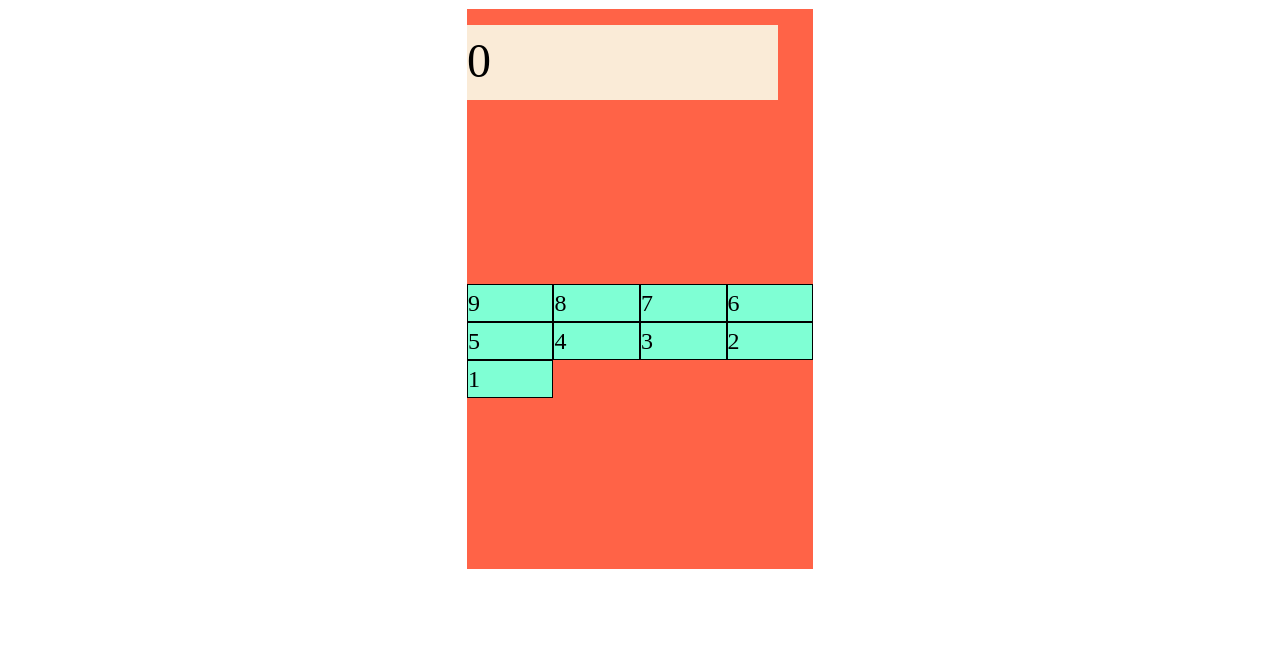
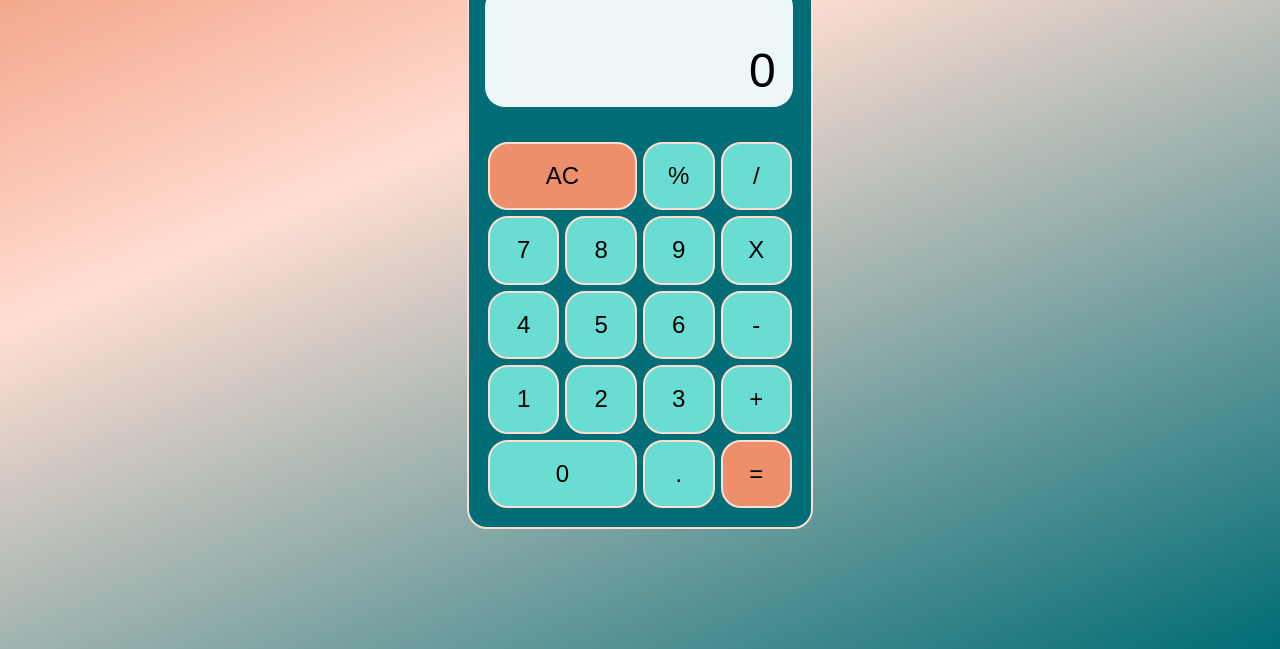
Before and after one commit to CStewartDev/calculator, a plain HTML site: page index.html in a window 1280 px wide. Shown: the part 151-800 px from the top of the page. Drawn offline with nearby package versions, Linux system fonts and the light colour scheme; a web font is replaced by a local one.

Commit message:
Layout complete

```diff
--- a/index.html
+++ b/index.html
@@ -5,24 +5,35 @@
     <meta http-equiv="X-UA-Compatible" content="IE=edge">
     <meta name="viewport" content="width=device-width, initial-scale=1.0">
     <title>Calculator!!!</title>
+    <link rel="preconnect" href="https://fonts.googleapis.com">
+    <link rel="preconnect" href="https://fonts.gstatic.com" crossorigin>
+    <link href="https://fonts.googleapis.com/css2?family=Goldman&display=swap" rel="stylesheet">
     <link href="https://unpkg.com/sanitize.css" rel="stylesheet" />
     <link rel="stylesheet" href="styles.css">
 </head>
 <body>
-    <h1>Calculator</h1>
-
     <div class = "calc-body">
         <div class = "calc-screen">0</div>
         <div class = "calc-buttons">
-            <div class=numButton>9</div>
-            <div class=numButton>8</div>
-            <div class=numButton>7</div>
-            <div class=numButton>6</div>
-            <div class=numButton>5</div>
-            <div class=numButton>4</div>
-            <div class=numButton>3</div>
-            <div class=numButton>2</div>
-            <div class=numButton>1</div>
+            <div class="numButton double AC" data-btn="AC">AC</div>
+            <div class="numButton" data-btn="%">%</div>
+            <div class="numButton"data-btn="/">/</div>
+            <div class="numButton" data-btn="7">7</div>
+            <div class="numButton" data-btn="8">8</div>
+            <div class="numButton" data-btn="9">9</div>
+            <div class="numButton" data-btn="X">X</div>
+            <div class="numButton" data-btn="4">4</div>
+            <div class="numButton" data-btn="5">5</div>
+            <div class="numButton" data-btn="6">6</div>
+            <div class="numButton" data-btn="-">-</div>
+            <div class="numButton" data-btn="1">1</div>
+            <div class="numButton" data-btn="2">2</div>
+            <div class="numButton" data-btn="3">3</div>
+            <div class="numButton" data-btn="+">+</div>
+            <div class="numButton double" data-btn="0">0</div>
+            <div class="numButton" data-btn=".">.</div>
+            <div class="numButton equals" data-btn="=">=</div>
+
         </div>
     </div>
 
--- a/styles.css
+++ b/styles.css
@@ -1,10 +1,16 @@
 body {
+    font-family: 'Goldman', sans-serif;
     display: flex;
     justify-content: center;
     align-items: center;
     flex-flow: column;
     min-height: 100vh;
     font-size: 14px;
+    background: rgb(238,143,108);
+    background: linear-gradient(157deg,
+    rgba(238,143,108,1) 0%,
+    rgba(255,221,210,1) 36%,
+    rgba(0,108,117,1) 100%);
 }
 
 .calc-body{
@@ -12,27 +18,62 @@ body {
     --heightA:35rem;
     min-height: var(--heightA);
     width: calc(var(--heightA)/1.618033);
-    background-color: tomato;
+    background-color: #006d77;
+    border: 2px solid #ffDDD1;
+    border-radius: 20px;
     font-size: 1.5rem;
+    grid-template-areas:
+    "screen"
+    "buttons"
+    "buttons"
+    "buttons"
+    ;
 }
 
 .calc-screen {
-    height: 75px;
+    display: flex;
+    align-items: flex-end;
+    justify-content: end;
+    padding-right: 5%;
+    grid-area: screen;
     width: 90%;
-    background-color: antiquewhite;
-    margin-top: 1rem;
+    background-color: #edf6f9;
+    margin: 1rem;
     font-size: 2em;
+    border-radius: 20px;
 }
 
 .calc-buttons {
+    grid-area: buttons;
     display: grid;
-    height: 100px;
     grid-template-columns: repeat(4,1fr);
     grid-template-rows: repeat(5,1fr);
-
+    padding: 1rem;
 }
 
 .numButton{
-    border: 1px solid black;
-    background-color: aquamarine;
+    display: flex;
+    border: 2px solid #ffDDD1;
+    background-color: #69ddd1;
+    margin: 3px;
+    border-radius: 20px;
+    justify-content: center;
+    align-items: center;
+    transition: .2s cubic-bezier(0.075, 0.82, 0.165, 1);
 }
+
+.numButton:hover{
+    border: 2px solid #EE8f6c;
+}
+
+.double{
+    grid-column: span 2;
+}
+
+.AC{
+    background-color: #EE8f6c;
+}
+
+.equals {
+    background-color: #EE8f6c;
+}
```
